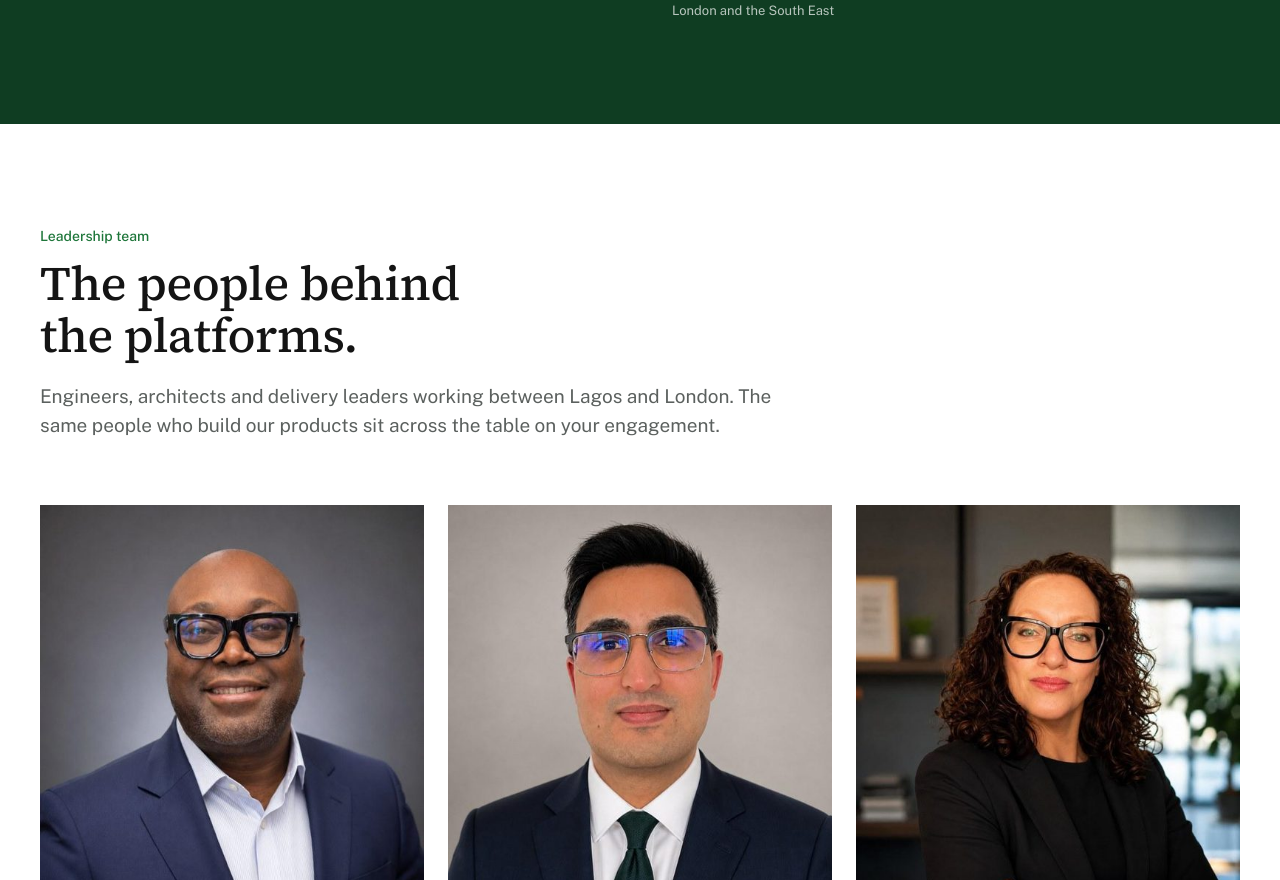
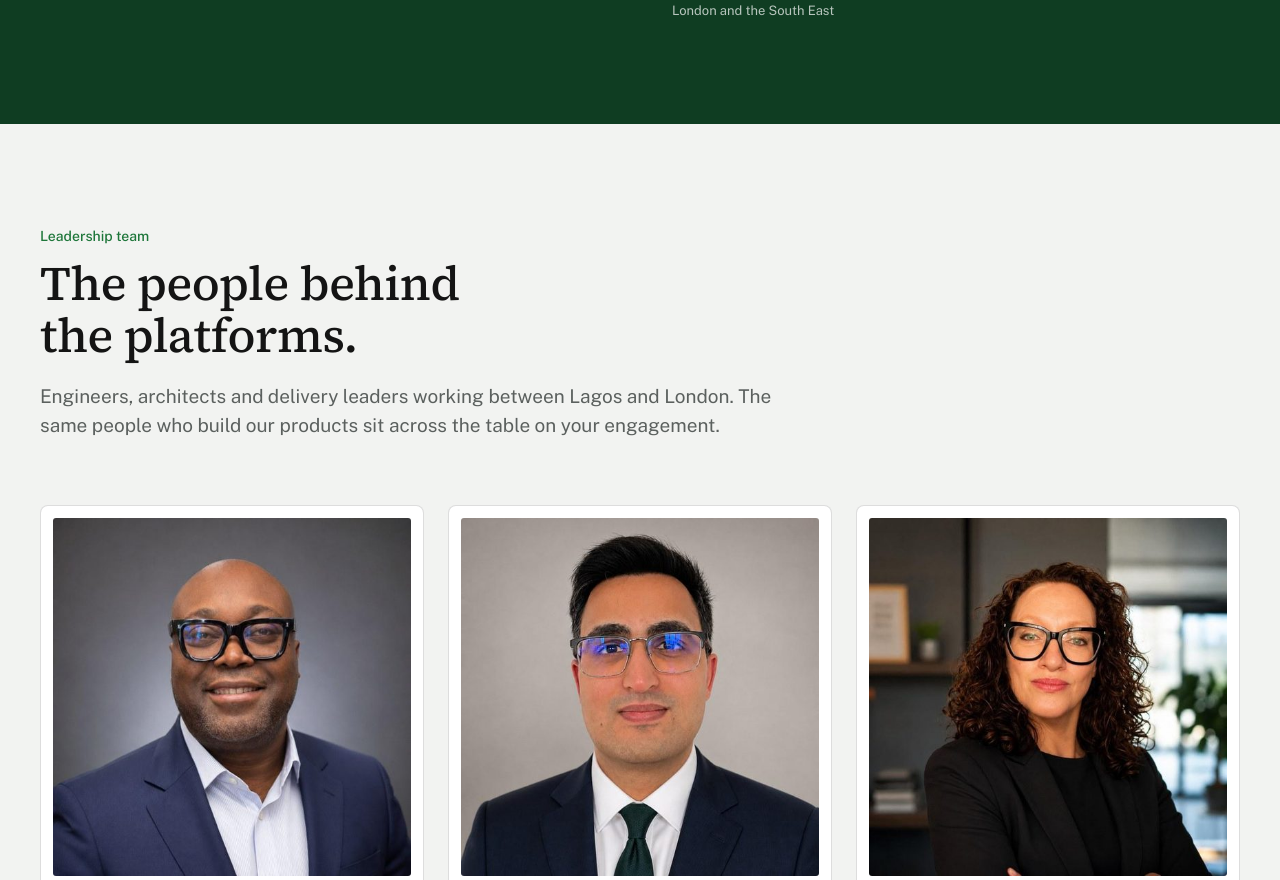
Before and after one commit to iDebugg/VonNewMan-Website, a Next.js app: page / in a window 1280 px wide. Shown: the part 11120-12000 px from the top of the page. Built offline with nearby package versions, Linux system fonts and the light colour scheme; no server answers.

Commit message:
Team: directors as large portrait cards, leads as compact cards, stone ground, centred closing line; contact back on paper
Co-Authored-By: Claude Fable 5.1 <noreply@anthropic.com>

```diff
--- a/components/sections/Contact.tsx
+++ b/components/sections/Contact.tsx
@@ -11,7 +11,7 @@ export function Contact() {
   const { email, phone, visit, company } = contact.details;
   const rowLabel = "flex items-center gap-2 text-label text-paper/70";
   return (
-    <Section id="contact" ground="stone" labelledBy="contact-heading">
+    <Section id="contact" labelledBy="contact-heading">
       <div className="grid overflow-hidden rounded-nav border border-line lg:grid-cols-[2fr_3fr]">
         <div data-ground="dark" className="min-w-0 bg-forest p-7 text-paper sm:p-10 lg:p-12">
           <h2 id="contact-heading" className="font-display text-display-2">
--- a/components/sections/Team.tsx
+++ b/components/sections/Team.tsx
@@ -1,39 +1,74 @@
 import Image from "next/image";
+import type { Person } from "@/lib/content";
 import { people, team } from "@/lib/content";
 import { Section } from "@/components/ui/Section";
 import { SectionHeading } from "@/components/ui/SectionHeading";
 
+/** The titles state the hierarchy: directors lead, the leads follow. */
+const isDirector = (person: Person) => /\bDirector\b/.test(person.title);
+
 export function Team() {
+  const directors = people.filter(isDirector);
+  const leads = people.filter((person) => !isDirector(person));
+
   return (
-    <Section id="team" labelledBy="team-heading">
+    <Section id="team" ground="stone" labelledBy="team-heading">
       <SectionHeading
         id="team-heading"
         kicker={team.kicker}
         title={team.headline}
         lede={team.lede}
       />
-      <ul className="mt-12 grid list-none gap-x-6 gap-y-8 sm:grid-cols-2 sm:gap-y-10 lg:mt-16 lg:grid-cols-3">
-        {people.map((person) => (
+
+      {/* Directors: large portraits in a row of three. */}
+      <ul className="mt-12 grid list-none gap-6 sm:grid-cols-2 lg:mt-16 lg:grid-cols-3">
+        {directors.map((person) => (
           <li
             key={person.slug}
-            className="grid grid-cols-[6rem_1fr] items-center gap-4 sm:grid-cols-1 sm:items-start"
+            className="group rounded-nav border border-line bg-paper p-3 transition-colors duration-200 ease-out-quiet hover:border-brand"
           >
             <Image
               src={person.photo.src}
               alt={person.photo.alt}
               width={person.photo.width}
               height={person.photo.height}
-              sizes="(min-width: 1024px) 33vw, (min-width: 640px) 50vw, 6rem"
-              className="aspect-square w-full object-cover"
+              sizes="(min-width: 1024px) 30vw, (min-width: 640px) 50vw, 100vw"
+              className="aspect-square w-full rounded-control object-cover"
             />
-            <div>
-              <h3 className="text-subtitle">{person.name}</h3>
-              <p className="mt-1 text-label text-slate">{person.title}</p>
+            <div className="px-3 pt-5 pb-3">
+              <h3 className="text-title">{person.name}</h3>
+              <p className="mt-1 text-label font-medium text-brand">{person.title}</p>
             </div>
           </li>
         ))}
       </ul>
-      <p className="mt-12 max-w-[64ch] text-body text-slate">{team.bench}</p>
+
+      {/* Leads: compact cards, portrait beside the name. */}
+      <ul className="mt-6 grid list-none gap-5 sm:grid-cols-2 lg:grid-cols-3">
+        {leads.map((person) => (
+          <li
+            key={person.slug}
+            className="group flex items-center gap-4 rounded-nav border border-line bg-paper p-3 transition-colors duration-200 ease-out-quiet hover:border-brand"
+          >
+            <Image
+              src={person.photo.src}
+              alt={person.photo.alt}
+              width={person.photo.width}
+              height={person.photo.height}
+              sizes="96px"
+              className="size-24 shrink-0 rounded-control object-cover"
+            />
+            <div className="pr-2">
+              <h3 className="text-subtitle">{person.name}</h3>
+              <p className="mt-1 text-label font-medium text-brand">{person.title}</p>
+            </div>
+          </li>
+        ))}
+      </ul>
+
+      <p className="mx-auto mt-14 max-w-[46rem] text-center text-lede text-slate lg:mt-16">
+        {team.bench}
+      </p>
     </Section>
   );
 }
```
